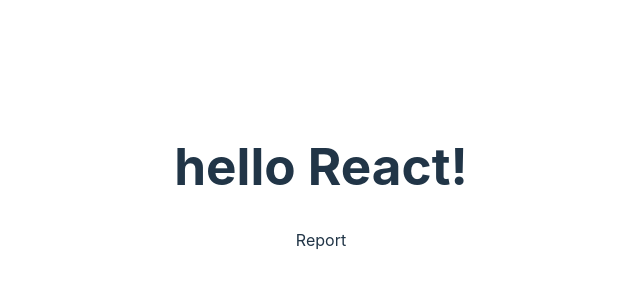
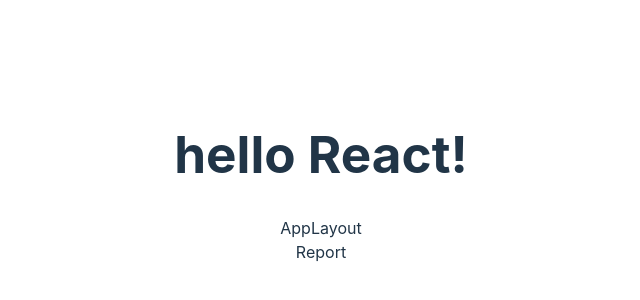
Before and after one commit to ahiru401066/React_kakeibo, a React (Vite) app in the folder udemy-household-app/: page /report in a window 1280 px wide. Shown: the part 222-522 px from the top of the page, without its empty margins (319-959 px from the left). Built offline with nearby package versions, Linux system fonts and the light colour scheme.

Commit message:
レイアウトファイル作成

```diff
--- a/udemy-household-app/src/App.tsx
+++ b/udemy-household-app/src/App.tsx
@@ -7,6 +7,7 @@
 import Home from './pages/Home';
 import Report from './pages/Report';
 import NoMatch from './pages/NoMatch';
+import AppLayout from './components/layout/AppLayout';
 
 function App() {
 
@@ -15,9 +16,11 @@
         <h1>hello React!</h1>
         <Router>
           <Routes>
-            <Route path="/" element={<Home />}/>
-            <Route path="/report" element={<Report />}/>
-            <Route path="/*" element={<NoMatch />}/>
+            <Route path="/" element={<AppLayout />}>
+              <Route index element={<Home />}/>
+              <Route path="/report" element={<Report />}/>
+              <Route path="/*" element={<NoMatch />}/>
+            </Route>
           </Routes>
         </Router>
     </>
--- /dev/null
+++ b/udemy-household-app/src/components/layout/AppLayout.tsx
@@ -0,0 +1,13 @@
+import React from 'react'
+import { Outlet } from 'react-router-dom'
+
+const AppLayout = () => {
+  return (
+    <>
+      <div>AppLayout</div>
+      <Outlet />
+    </>
+  )
+}
+
+export default AppLayout
```
